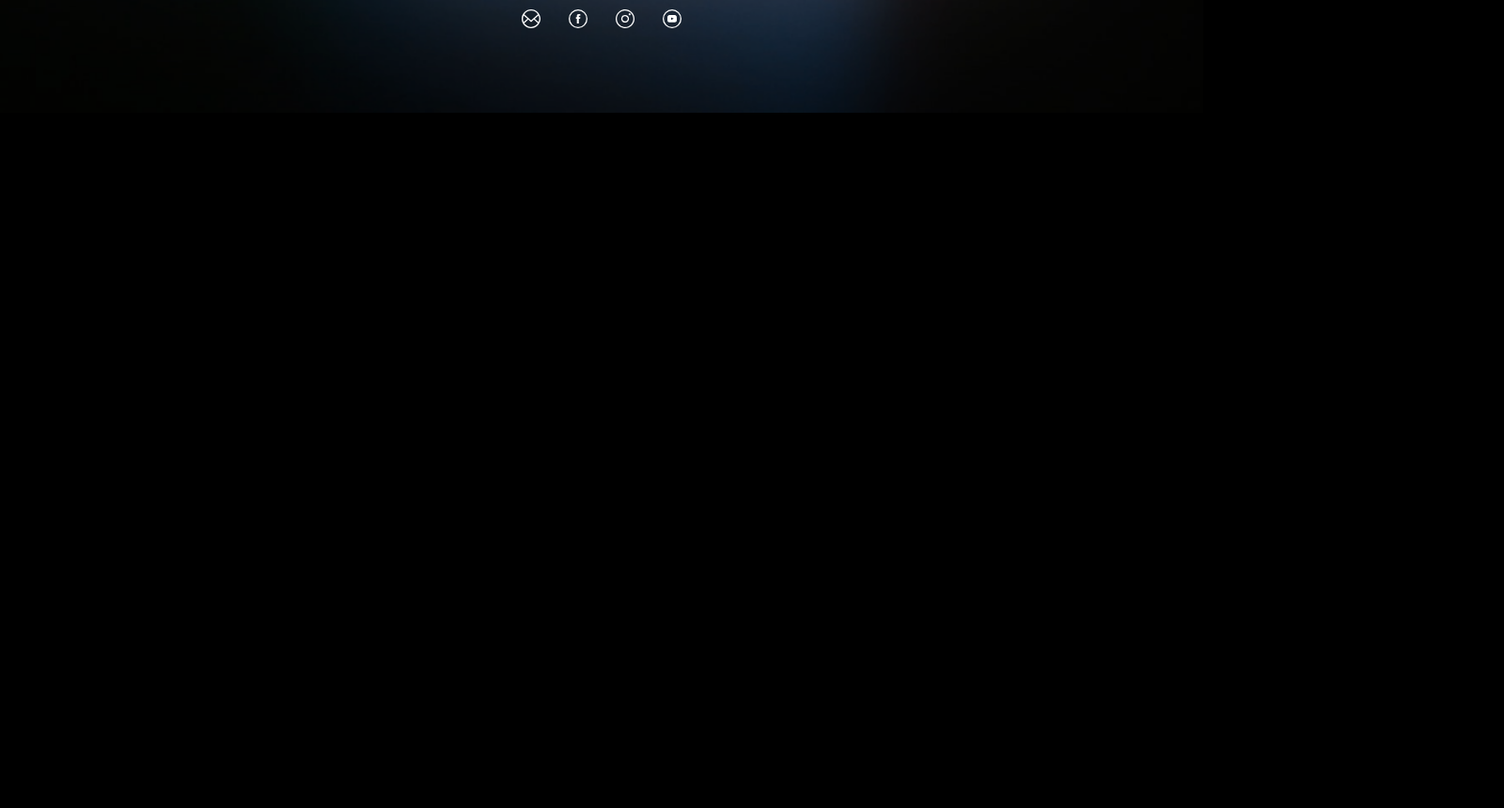
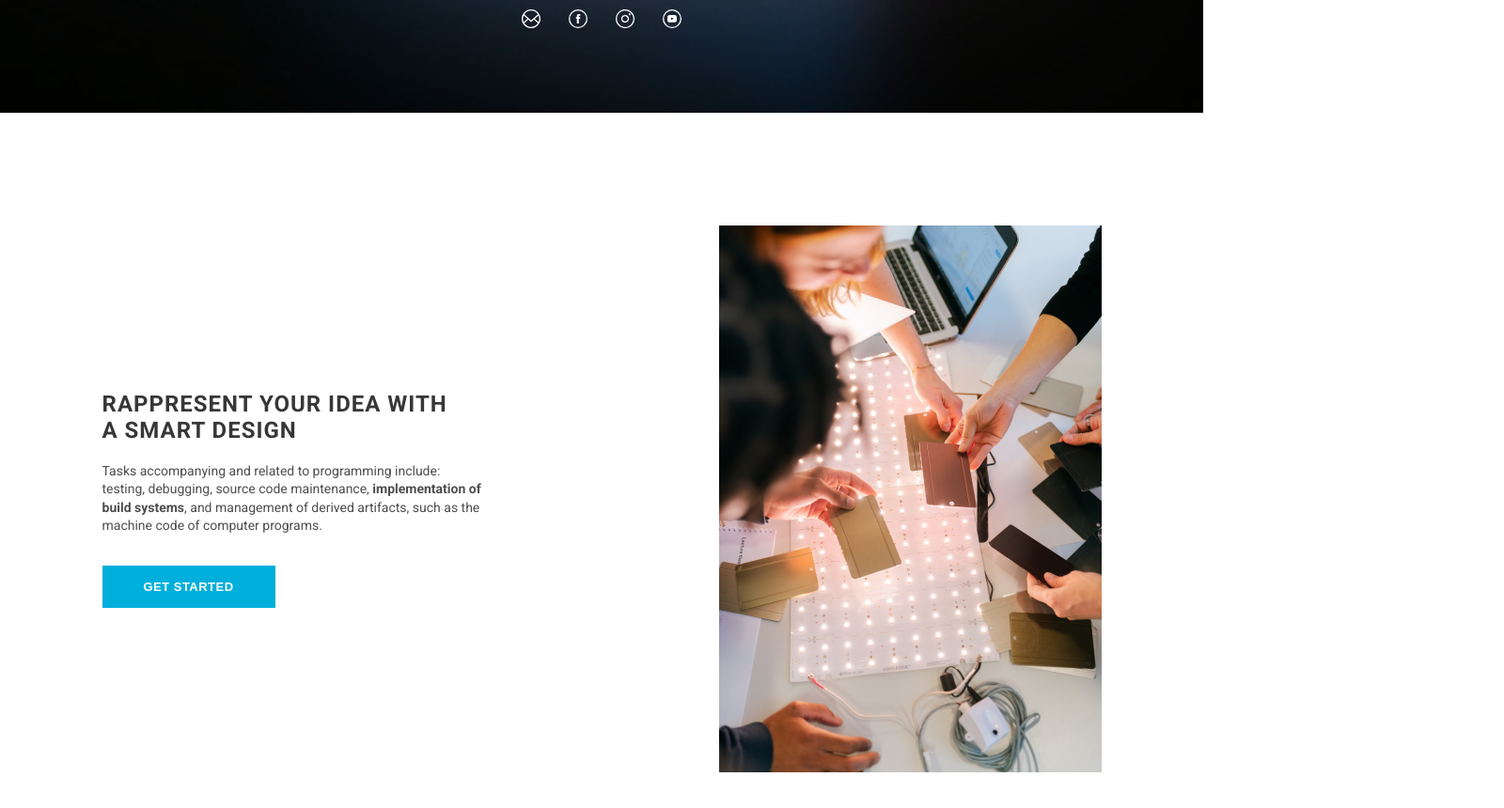
Before and after one commit to kirill-study/RS-school-js2020, a plain HTML site: page webdev/index.html in a window 1280 px wide. Shown: the part 680-1540 px from the top of the page at 94% size, 1600 px wide, since content can reach past the window. Drawn offline with Linux system fonts and the light colour scheme.

Commit message:
feat: pixel perfect-ish second screen

```diff
--- a/webdev/index.html
+++ b/webdev/index.html
@@ -35,6 +35,14 @@
   </div>
   </section>
   <section id="second-screen">
+    <div class="section-left">
+      <h3>RAPPRESENT YOUR IDEA WITH A SMART DESIGN</h3>
+      <p>
+Tasks accompanying and related to programming include: testing, debugging, source code maintenance, <b>implementation of build systems</b>, and management of derived artifacts, such as the machine code of computer programs.
+      </p>
+      <button>GET STARTED</button>
+    </div>
+    <img src="assets/images/content-image-1.png" width="407px">
   </section>
 </body>
 </html>
--- a/webdev/style.css
+++ b/webdev/style.css
@@ -1,6 +1,6 @@
 html {
     box-sizing: border-box;
-    background-color: black;
+    background-color: white;
 }
 
 *,
@@ -127,6 +127,53 @@ button {
 
 
 #second-screen {
-    width: 1600px;
+    background-color: white;
+    color: black;
+    display: flex;
+    flex-direction: row;
+    align-items: center;
+    justify-content: space-between;
+    width: 1063px;
     height: 842px;
+    margin: 0 auto;
+
 }
+b {
+    font-weight: bold;
+}
+
+.section-left > p {
+    width: 407px;
+    height: 80px;
+
+/* body-14-reg */
+
+font-family: Roboto;
+font-style: normal;
+font-weight: normal;
+font-size: 14px;
+line-height: 140%;
+/* or 20px */
+
+color: #4E4E4E;
+margin-bottom: 30px;
+}
+
+.section-left,
+#second-screen > img {
+    margin-bottom: 20px;
+}
+
+h3 {
+    width: 377px;
+    font-weight: 700;
+    font-size: 24px;
+    line-height: 28px;
+    display: flex;
+    align-items: flex-end;
+    letter-spacing: 1px;
+    text-transform: uppercase;
+
+    color: #373737;
+    margin-bottom: 20px;
+}
```
